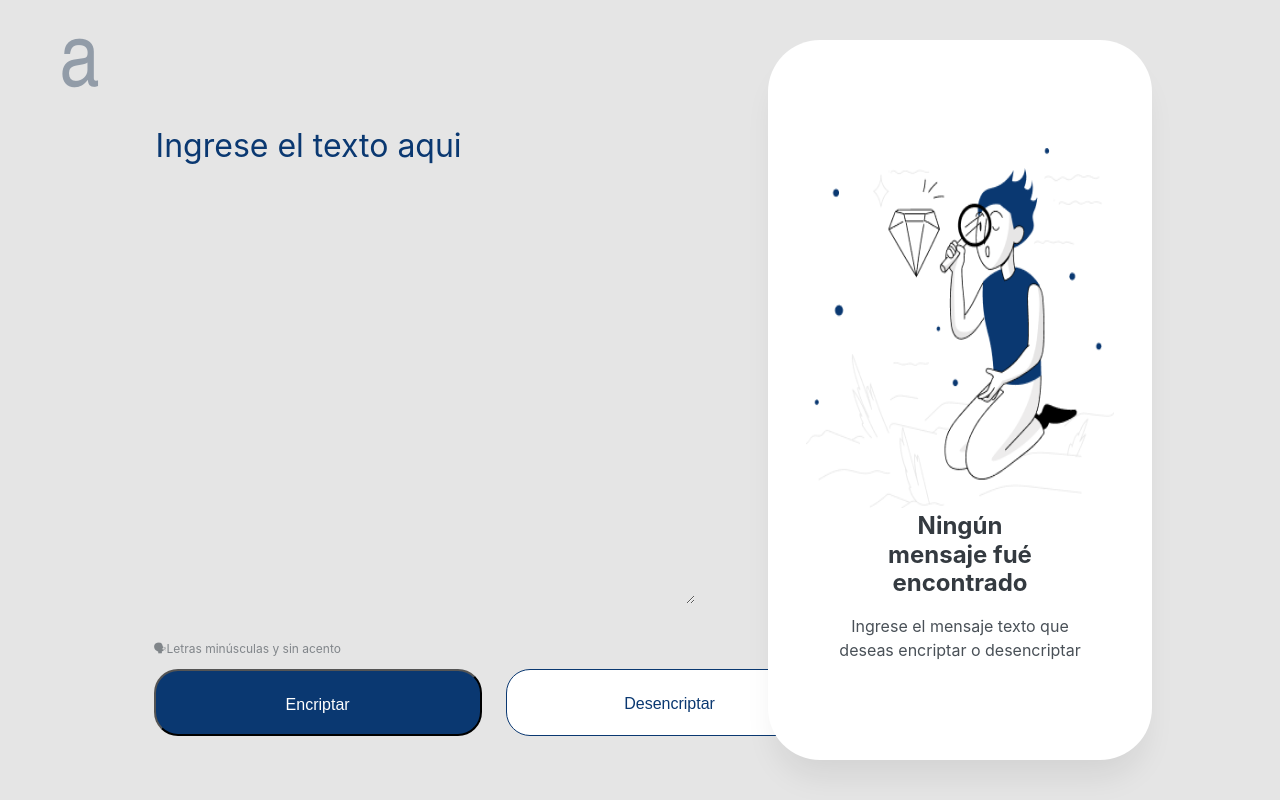
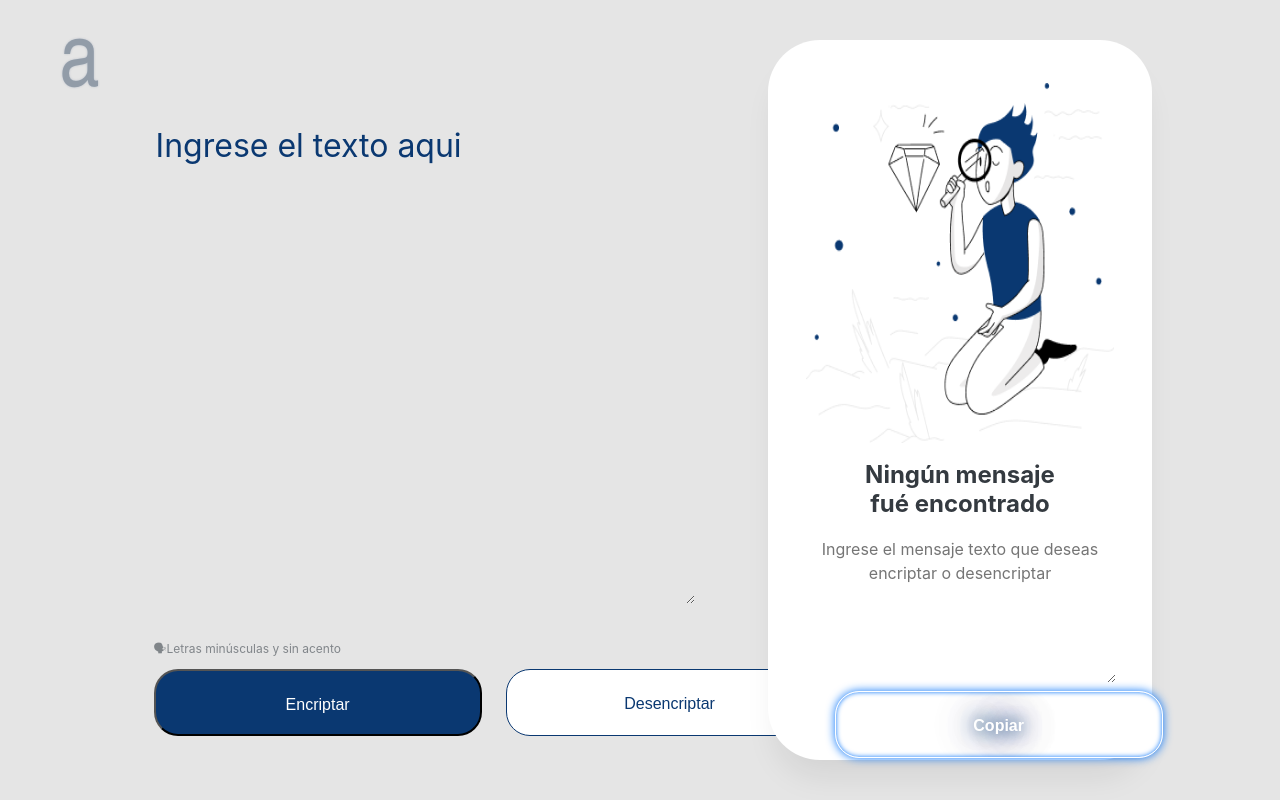
Before and after one commit to Maguxo/Chalenge_ONE_encriptador.github.io, a plain HTML site: page index.html in a window 1280 px wide. Drawn offline with nearby package versions, Linux system fonts and the light colour scheme.

Commit message:
Se agrega la funcion y el boton copiar

```diff
--- a/Style.css
+++ b/Style.css
@@ -45,6 +45,8 @@ width: 15px;
    font-size: 88px;
    font-family: 'Arial Narrow';
    color: #0b76fa;
+   text-shadow: 0 0 15px #0A3871, 0 0 35px #0A3871, 0 0 40px #0A3871;
+
    animation: parpadear 3s infinite backwards;
 
 }
@@ -162,6 +164,45 @@ textarea:focus{
     text-align: center;
     transition: 3s all;
 }
+.b-copiar{
+    display: flex;
+    flex-direction: row;
+    align-items: flex-start;
+    padding: 1% 0;
+    gap: 24px;
+    position: absolute;
+    width: 80%;
+    left: 18%;
+    top: 100%;
+}
+.b-copia{
+    position: absolute;
+    flex-direction: row;
+    align-items: flex-start;
+    padding: 24px;
+    gap: 8px;
+
+    width: 328px;
+    height: 67px;
+
+    background: #FFFFFFFF;
+    border-radius: 24px;
+
+    color:  white;
+    border: 1px solid white;
+    font-style: normal;
+    font-weight: 700;
+    font-size: 16px;
+    line-height: 19px;
+    text-align: center;
+    text-shadow: 0 0 15px #0A3871, 0 0 35px #0A3871, 0 0 40px #0A3871;
+    box-shadow: inset 0 0 5px #0b76fa, 0 0 10px #0b76fa;
+}
+.b-copia:hover{
+    color: #0A3871;
+    box-shadow: inset 0 0 5px #0A3871, 0 0 10px #0A3871;
+}
+
 .boton1:hover{
     color: #0A3871;
     background: #FFFFFFFF;
@@ -171,7 +212,9 @@ textarea:focus{
 .boton2:hover {
     color: #FFFFFFFF;
     background: #0A3871;
-    border: 1px solid #FFFF FFFF;
+    border: 1px solid #FFFFFFFF;
+    box-shadow: inset 0 0 5px #0b76fa, 0 0 10px #0b76fa;
+
 }
 
 .texto2 {
@@ -196,7 +239,7 @@ textarea:focus{
     gap: 16px;
     position: absolute;
     width: 100%;
-    top: 65%;
+    top: 58%;
     text-align: center ;
 }
 
@@ -211,23 +254,25 @@ textarea:focus{
     color: #343A40;
 }
 
-.mensaje-encriptado, .parrafo {
+.mensajeCopia{
     width: 80%;
+    border: none;
+    outline: none;
     font-family: 'Inter';
     font-style: normal;
     font-weight: 400;
     font-size: 16px;
     line-height: 150%;
-     text-align: center;
-     color: #495057;
+    text-align: center;
+    color: #495057;
+    background: #FFFFFFFF;
 
 }
-
 .texto2 img {
     position: absolute;
     width: 80%;
     height: 50%;
-    top: 15%;
+    top: 6%;
 }
 
 @media (max-width: 57.5em){
--- a/index.html
+++ b/index.html
@@ -46,10 +46,13 @@
                     <img src="imagenes/dibujoP.png" alt="" id="ima-inicio"/>
                     <div class="mensaje-encriptado" id="mensaje-encriptado">
                         <h2 id="titulo-mensaje">Ningún mensaje  fué encontrado</h2>
-                        <p id="parrafo" class="parrafo">
-                            Ingrese el mensaje texto que deseas encriptar o desencriptar
-                        </p>
-                        <!--<textarea name="mensaje" id="mensaje" cols="30" rows="10" class="mensaje"></textarea> -->
+
+                        <textarea name="mensaje" id="mensajeC" cols="30" rows="6" class="mensajeCopia"
+                        placeholder="Ingrese el mensaje texto que deseas encriptar o desencriptar"></textarea>
+
+                        <div class="b-copiar">
+                            <input type="submit" value="Copiar" class="b-copia" onclick="copia()">
+                        </div>
                     </div>
 
                 </div>
--- a/index2.js
+++ b/index2.js
@@ -2,7 +2,7 @@
 function encriptar(){
     let  codifica = document.getElementById("area1").value;
     let anuncio = document.getElementById("titulo-mensaje");
-    let bloque = document.getElementById("parrafo");
+    let bloque = document.getElementById("mensajeC");
     let vistiBueno = document.getElementById("ima-inicio");
 
     let respuesta = codifica
@@ -15,11 +15,11 @@ function encriptar(){
                      if(codifica.length !=0){
                         document.getElementById("area1").value = respuesta;
                         anuncio.textContent = "Texto encriptado con exito";
-                        bloque.textContent= "";
+                        bloque.textContent= respuesta;
                         vistiBueno.src = "./imagenes/ok2.gif"
                      }else{
                         vistiBueno.src = "./imagenes/what.gif";
-                        bloque.textContent= "";
+                        bloque.textContent= " ";
                         anuncio.textContent = "No se encriptó ningun texto";
                         swal("¡OJO!","Debes ingresar un texto","warning");
                      }
@@ -30,7 +30,7 @@ function desencriptar(){
 
     let codifica = document.getElementById("area1").value;
     let anuncio = document.getElementById("titulo-mensaje");
-    let bloque = document.getElementById("parrafo");
+    let bloque = document.getElementById("mensajeC");
     let vistiBueno = document.getElementById("ima-inicio");
 
 
@@ -44,13 +44,29 @@ function desencriptar(){
                             if(codifica.length != 0){
                                 document.getElementById("area1").value = respuesta;
                                 anuncio.textContent = "Texto desencriptado con exito";
-                                bloque.textContent= "";
+                                bloque.textContent= respuesta;
                                 vistiBueno.src = "./imagenes/ok.gif"
                             }else{
                                 vistiBueno.src = "./imagenes/desencriptar.gif";
-                                bloque.textContent= "";
+                                bloque.textContent= " ";
                                 anuncio.textContent = "No se desencriptó ningun texto";
                                 swal("¡OJO!","Debes ingresar un texto","warning");
                             }
+}
 
+function lea(){
+
+    let texto = document.querySelector('#mensajeC').value;
+    return texto;
 }
+
+async function co(){
+
+    let txt = lea();
+    await navigator.clipboard.writeText(txt);
+}
+
+function copia(){
+
+    co();
+}
```
